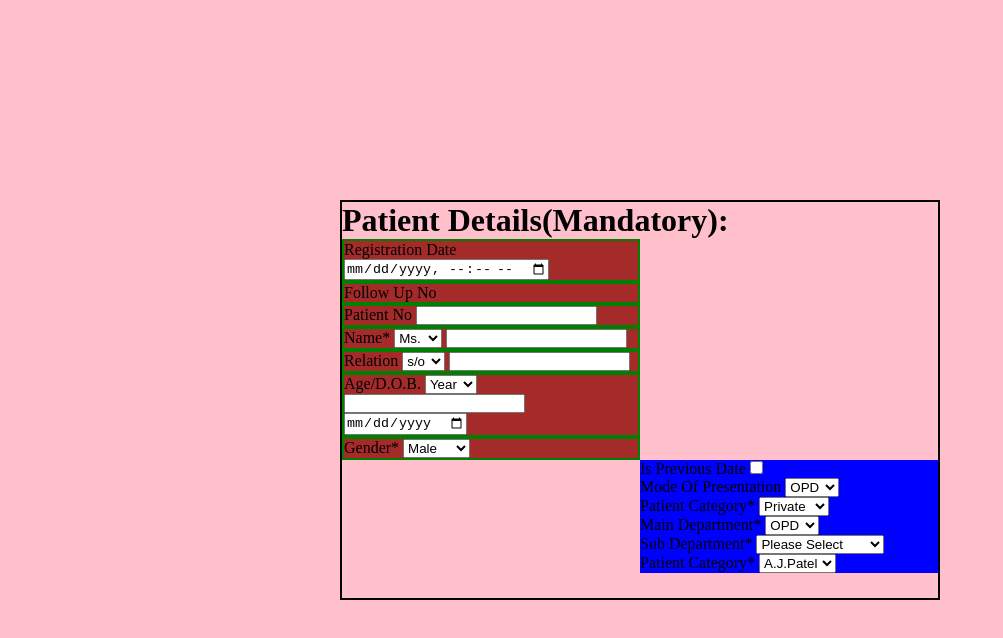
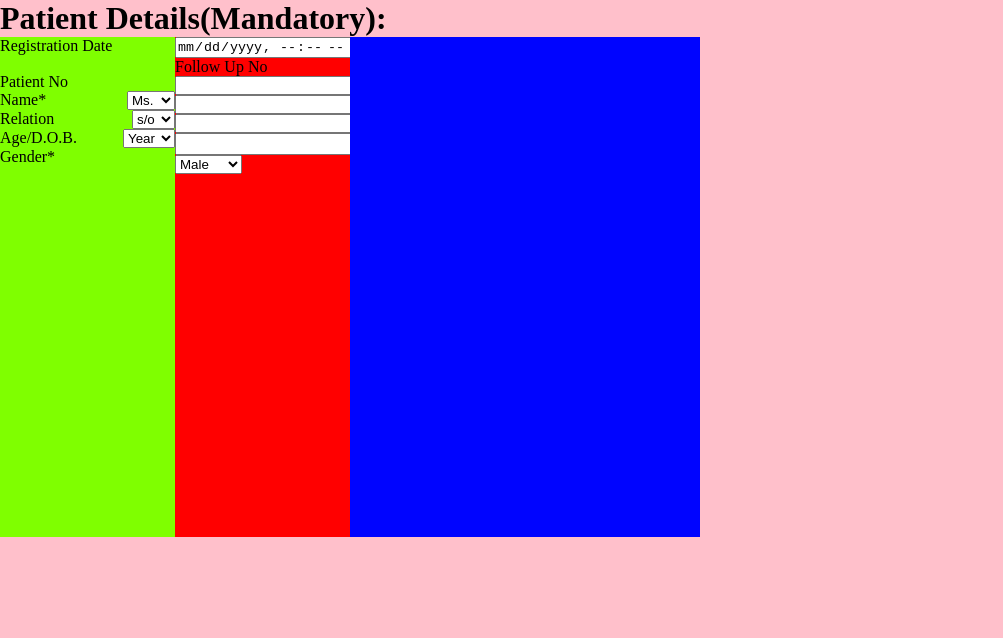
Before and after one commit to HemaLohana/Demo, a plain HTML site: page Day3/Forms/Form3/index.html in a window 1280 px wide. Shown: the whole page, without its empty margins (0-1003 px from the left). Drawn offline with Linux system fonts and the light colour scheme.

Commit message:
added new form

```diff
--- a/Day3/Forms/Form3/index.html
+++ b/Day3/Forms/Form3/index.html
@@ -9,42 +9,29 @@
 </head>
 
 <body>
+    <h1>Patient Details(Mandatory):</h1>
     <div class="container">
-        <h1>Patient Details(Mandatory):</h1>
         <div class="left-container">
-            <div class="reg-date row">
-                <label for="reg-date">Registration Date</label>
-                <input type="datetime-local" id="reg-date" name="reg-date">
-            </div>
-
-            <div class="row">Follow Up No</div>
-
-            <div class="patient-no row">
-                <label for="patient-no">Patient No</label>
-                <input type="text">
-            </div>
-
-            <div class="name row">
-                <label for="name">Name*</label>
+            <div class="title">
+                <label for="reg-date">Registration Date</label><br>
+                <label for="pat-no">Patient No</label>
+                <div class="general">
+                    <label for="nm">Name*</label>
                     <select name="nm" id="nm">
                         <option value="Ms">Ms.</option>
                         <option value="Mrs">Mrs.</option>
                         <option value="Mr">Mr.</option>
                     </select>
-                <input type="text" id="nm" name="nm">
                 </div>
-
-            <div class="relation row">
-                <label for="relation">Relation</label>
+                <div class="general">
+                    <label for="rel">Relation</label>
                     <select name="rel" id="rel">
                         <option value="so">s/o</option>
                         <option value="do">d/o</option>
                         <option value="wo">w/o</option>
                     </select>
-                <input type="text" id="rel" name="rel">
                 </div>
-
-            <div class="age row">
+                <div class="general">
                     <label for="age">Age/D.O.B.</label>
                     <select name="age" id="age">
                         <option value="year">Year</option>
@@ -63,79 +50,31 @@
                         <option value="2000">2003</option>
                         <option value="2000">2004</option>
                     </select>
+                </div>
+
+                <label for="gen">Gender*</label>
+            </div>
+            <div class="txt">
+                <input type="datetime-local" id="reg-date" name="reg-date">
+
+                <div class="para">Follow Up No</div>
+
+                <input type="text">
+                <input type="text" id="nm" name="nm">
+                <input type="text" id="rel" name="rel">
+                <div class="age">
                 <input type="text" id="age" name="age">
                     <input type="date">
                 </div>
-
-            <div class="gen row">
-                <label for="gen">Gender*</label>
                 <select name="gen" id="gen">
                     <option value="male">Male</option>
                     <option value="female">Female</option>
                     <option value="other">other</option>
                 </select>
+
             </div>
         </div>
-        <div class="right-container">
-            <div class="rrow">
-                <label>Is Previous Date</label>
-                <input type="checkbox">
-            </div>
-            <div class="mode rrow">
-                <label for="mode">Mode Of Presentation</label>
-                <select name="mode" id="mode">
-                    <option value="opd">OPD</option>
-                    <option value="ipd">IPD</option>
-                    <option value="Medical Record Department (MRD) ">MRD</option>
-                    <option value="Inpatient Service(IP)">IP</option>
-                    <option value="Operation Theatre Complex">OT</option>
-                    <option value="Pharmacy Department">PD</option>
-                    <option value="Radiology Department (X-ray)">X-ray</option>
-                </select>
-            </div>
-
-            <div class="category rrow">
-                <label for="category">Patient Category*</label>
-                <select name="category" id="category">
-                    <option value="private">Private</option>
-                    <option value="general">General</option>
-                </select>
-            </div>
-
-            <div class="dept rrow">
-                <label for="dept">Main Department*</label>
-                <select name="dept" id="dept">
-                    <option value="opd">OPD</option>
-                    <option value="ipd">IPD</option>
-                    <option value="Medical Record Department (MRD) ">MRD</option>
-                    <option value="Inpatient Service(IP)">IP</option>
-                    <option value="Operation Theatre Complex">OT</option>
-                    <option value="Pharmacy Department">PD</option>
-                    <option value="Radiology Department (X-ray)">X-ray</option>
-                </select>
-            </div>
-
-            <div class="sub-dept rrow">
-                <label for="sub-dept">Sub Department*</label>
-                <select name="sdept" id="sdept">
-                    <option value="pl">Please Select</option>
-                    <option value="Pharma/Biotech">Pharma/Biotech</option>
-                    <option value="Health-Tech">Health Tech</option>
-                    <option value="Medical-Device">Medical Device</option>
-                    <option value="Health Consulting">Health Consulting</option>
-                    <option value="Health Finance">Health Finance</option>
-                </select>
-            </div>
-
-            <div class="doctor rrow">
-                <label for="doc">Patient Category*</label>
-                <select name="doc" id="doc">
-                    <option value="a.j.patel">A.J.Patel</option>
-                    <option value="p.n.patel">P.N.Patel</option>
-                    <option value="p.a.naik">P.A.Naik</option>
-                </select>
-            </div>
-        </div>
+        <div class="right-container"></div>
     </div>
 </body>
 
--- a/Day3/Forms/Form3/style.css
+++ b/Day3/Forms/Form3/style.css
@@ -5,28 +5,51 @@
 }
 
 body{
-    display: flex;
-    align-items: center;
-    justify-content: center;
     background-color: pink;
     height:100vh;
     width:100vw;
 }
 
 .container{
-    border:2px solid black;
-    height:400px;
-    width:600px;
+    /* border: 2px solid black; */
+    /* background-color: hotpink; */
+    height: 500px;
+    width: 700px;
+    display: flex;
+
 }
-.container .row{
-    background-color: brown;
-    border: 2px solid green;
+.container > .left-container{
+    background-color: aqua;
+    height:100%;
+    width: 50%;
+    display: flex;
+}
+.container > .left-container > .title{
+    background-color: chartreuse;
+    height: 100% ;
     width:50%;
+    display: flex;
+    flex-direction: column;
+}
+
+.container > .left-container > .title > .general{
+    display: flex;
+    justify-content: space-between;
+    width: 100%;
+    /* background-color: rgb(107, 39, 171); */
+}
+.container > .left-container > .txt{
+    background-color: red;
+    height: 100% ;
+    width:50%;
+}
+
+.container > .left-container > .txt > .age{
+    display: flex;
+}
+
+.container > .right-container{
+    background-color: rgb(0, 4, 255);
     height:100%;
-    /* float:left; */
+    width: 50%;
 }
-.container .rrow{
-    background-color: blue;
-    margin-left:50%;
-    flex:50%;
-}
--- a/Day3/Forms/Form4/style.css
+++ b/Day3/Forms/Form4/style.css
@@ -0,0 +1,34 @@
+*{
+    margin: 0;
+    padding: 0;
+    box-sizing: border-box;
+}
+
+body{
+    background-color:rgb(48, 40, 40);
+    height:100vh;
+    width: 100vw;
+    display: flex;
+    /* flex-direction: column; */
+    align-items: center;
+    justify-content: space-evenly;
+
+}
+
+.container{
+    border: 2px solid black;
+    height: 425px;
+    width: 350px;
+    background-color: white;
+    display: flex;
+    flex-direction: column;
+    align-items: start;
+    justify-content: flex-start;
+    padding: 2px;
+    border-radius: 5px;
+}
+
+.row> label:first-child{
+    display: inline-block;
+
+}
--- /dev/null
+++ b/Day3/Forms/Form5/style.css
@@ -0,0 +1,9 @@
+*{
+    margin: 0;
+    padding: 0;
+    box-sizing: border-box;
+}
+
+body{
+    background-color: pink;
+}
```
Also changed, not shown: Day3/Forms/Form3/index1.html (added, +144 -0 lines), Day3/Forms/Form4/index.html (+74 -0 lines), Day3/Forms/Form5/index.html (added, +58 -0 lines), Day3/Forms/Form2/index1.html (renamed from Day3/Forms/Form2/index.html). Lines whose indentation alone changed are shown as unchanged.
